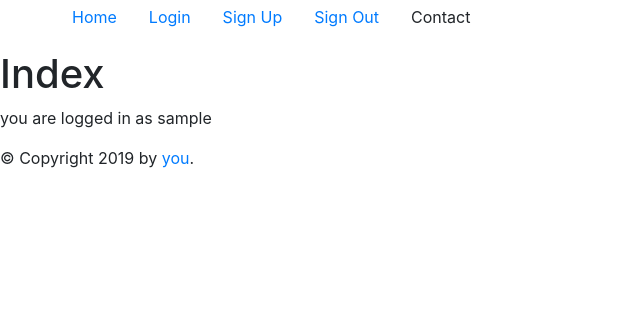
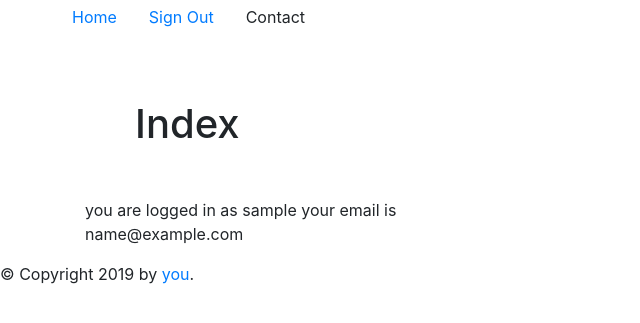
Before and after one commit to jzsiggy/Start.me, a Flask app: page / in a window 1280 px wide. Shown: the top 323 px of the page, without its empty margins (0-640 px from the left). Run offline with Flask 2, Linux system fonts and the light colour scheme; the visitor is signed in with stand-in values (Sample User, id 1); some libraries are stand-ins or nearby versions.

Commit message:
fixing login sessions

```diff
--- a/Flask/main.py
+++ b/Flask/main.py
@@ -1,4 +1,4 @@
-from flask import Flask, render_template, url_for, request, session, redirect
+from flask import Flask, flash, render_template, url_for, request, session, redirect
 # from flask_login import LoginManager, UserMixin
 from flask_pymongo import PyMongo
 import bcrypt
@@ -17,34 +17,46 @@ def index():
 
 @app.route('/login', methods=['GET', 'POST'])
 def login():
-    if request.method =='POST':
-        users = mongo.db.users
-        existing_user = users.find_one({'name' : request.form['username']})
+    if session:
+        return redirect(url_for('index'))
 
-        if existing_user:
-            if bcrypt.hashpw(request.form['pass'].encode('utf-8'), existing_user['password']) == existing_user['password']:
-                session['username'] = request.form['username']
-                return redirect(url_for('index'))
-            return 'invalid username/passwd combination'
-        return 'invalid username'
+    else:
+        if request.method =='POST':
+            users = mongo.db.users
+            existing_user = users.find_one({'name' : request.form['username']})
 
-    return render_template('login.html')
+            if existing_user:
+                if bcrypt.hashpw(request.form['pass'].encode('utf-8'), existing_user['password']) == existing_user['password']:
+                    session['username'] = request.form['username']
+                    return redirect(url_for('index'))
+                flash('invalid username/passwd combination')
+                return redirect(url_for('login'))
+            flash('invalid username')
+            return redirect(url_for('login'))
+
+        return render_template('login.html')
 
 @app.route('/signup', methods=['GET', 'POST'])
 def signup():
-    if request.method == 'POST':
-        users = mongo.db.users
-        existing_user = users.find_one({'name' : request.form['username']})
+    if session:
+        return redirect(url_for('index'))
+    else:
+        if request.method == 'POST':
+            users = mongo.db.users
+            existing_user = users.find_one({'name' : request.form['username']})
 
-        if existing_user is None:
-            hashpass = bcrypt.hashpw(request.form['pass'].encode('utf-8'), bcrypt.gensalt())
-            users.insert({'name' : request.form['username'], 'password' : hashpass})
-            session['username'] = request.form['username']
-            return redirect(url_for('index'))
+            if existing_user is None:
+                email=request.form['email']
+                hashpass = bcrypt.hashpw(request.form['pass'].encode('utf-8'), bcrypt.gensalt())
+                users.insert({'name' : request.form['username'], 'password' : hashpass, 'email' : email})
+                session['username'] = request.form['username']
+                session['email'] = request.form['email']
+                return redirect(url_for('index'))
 
-        return 'that username already exists'
+            flash('that username already exists')
+            return redirect(url_for('signup'))
 
-    return render_template('signup.html')
+        return render_template('signup.html')
 
 @app.route('/signout')
 def signout():
--- a/Flask/templates/base.html
+++ b/Flask/templates/base.html
@@ -10,14 +10,30 @@
   <body>
     <div class='navbar'>
         <ul class='nav-elements'>
+            {% if 'username' in session: %}
+            <li class='nav-link'><a href='/'>Home</a></li>
+            <!-- <li class='nav-link'><a href='/login'>Login</a></li>
+            <li class='nav-link'><a href='/signup'>Sign Up</a></li> -->
+            <li class='nav-link'><a href='/signout'>Sign Out</a></li>
+            {% else: %}
             <li class='nav-link'><a href='/'>Home</a></li>
             <li class='nav-link'><a href='/login'>Login</a></li>
             <li class='nav-link'><a href='/signup'>Sign Up</a></li>
-            {% if 'username' in session: %}
-            <li class='nav-link'><a href='/signout'>Sign Out</a></li>
+            <!-- <li class='nav-link'><a href='/signout'>Sign Out</a></li> -->
             {% endif %}
             <li class='nav-link'> Contact</li>
         </ul>
+    </div>
+    <div id='flashed-messages'>
+      {% with messages = get_flashed_messages() %}
+        {% if messages %}
+          {% for message in messages %}
+          <div class="alert alert-danger" role="alert">
+            {{ message }}
+          </div>
+          {% endfor %}
+        {% endif %}
+      {% endwith %}
     </div>
     <div id="content">{% block content %}{% endblock %}</div>
     <div id="footer">
--- a/Flask/templates/index.html
+++ b/Flask/templates/index.html
@@ -7,10 +7,17 @@
   </style>
 {% endblock %}
 {% block content %}
-  <h1>Index</h1>
-  {% if 'username' in session: %}
-  <p>
-      you are logged in as {{ session['username'] }}
-  </p>
-  {% endif %}
+<div class="container">
+    <div class="row">
+        <div class="col-md-4 col-md-offset-4">
+            <h1 style='margin:50px;'>Index</h1>
+            {% if 'username' in session: %}
+            <p>
+                you are logged in as {{ session['username'] }}
+                your email is {{ session['email'] }}
+            </p>
+            {% endif %}
+        </div>
+    </div>
+</div>
 {% endblock %}
--- a/Flask/templates/login.html
+++ b/Flask/templates/login.html
@@ -7,13 +7,11 @@
   </style>
 {% endblock %}
 {% block content %}
-  <h1>Login</h1>
-  <p class="important">
-    This is where you login
-  </p>
+
   <div class="container">
         <div class="row">
             <div class="col-md-4 col-md-offset-4">
+                <h1 style='margin: 50px;'>Login</h1>
                 <form method=POST action="{{ url_for('login') }}">
                     <div class="form-group">
                         <label for="exampleInputEmail1">Username</label>
```
Also changed, not shown: Flask/templates/signup.html (+6 -1 lines), 1 other file.
